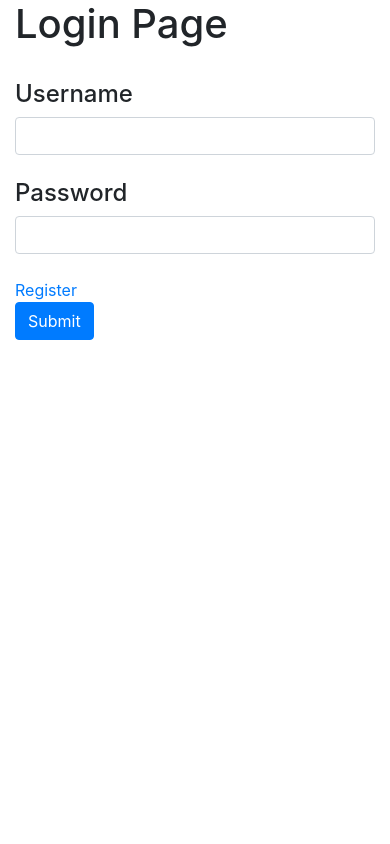
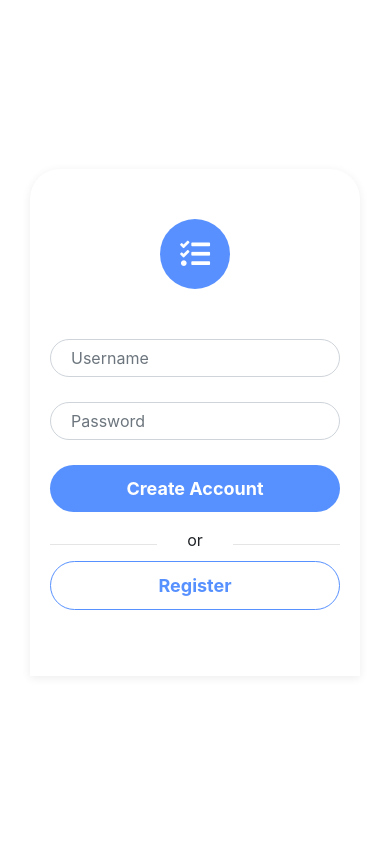
Before and after one commit to Dmncnrg/TaskManagementSystem, a CodeIgniter app: page /taskmanagementsystem/ in a window 390 px wide. Run offline with CodeIgniter, Linux system fonts and the light colour scheme.

Commit message:
login design done

```diff
--- a/application/controllers/TaskManager.php
+++ b/application/controllers/TaskManager.php
@@ -28,7 +28,7 @@ class TaskManager extends CI_Controller{
         {
             return true;
         } else {
-            $this->form_validation->set_message('login_user_check', 'Invalid username or password!');
+            $this->form_validation->set_message('login_user_check', '**Invalid username or password!');
             return false;
         }
     }
--- a/application/views/head.php
+++ b/application/views/head.php
@@ -4,10 +4,12 @@
     <meta charset="UTF-8">
     <meta http-equiv="X-UA-Compatible" content="IE=edge">
     <meta name="viewport" content="width=device-width, initial-scale=1.0">
-    <link rel="stylesheet" href="https://stackpath.bootstrapcdn.com/font-awesome/4.7.0/css/font-awesome.min.css">
-    <!-- <link href="https://cdn.jsdelivr.net/npm/bootstrap@5.0.2/dist/css/bootstrap.min.css" rel="stylesheet" integrity="sha384-EVSTQN3/azprG1Anm3QDgpJLIm9Nao0Yz1ztcQTwFspd3yD65VohhpuuCOmLASjC" crossorigin="anonymous">
-    <link rel="stylesheet" href="https://maxcdn.bootstrapcdn.com/bootstrap/4.5.2/css/bootstrap.min.css">
+    <!-- <link rel="stylesheet" href="https://stackpath.bootstrapcdn.com/font-awesome/4.7.0/css/font-awesome.min.css"> -->
+    <!-- <link href="https://cdn.jsdelivr.net/npm/bootstrap@5.0.2/dist/css/bootstrap.min.css" rel="stylesheet" integrity="sha384-EVSTQN3/azprG1Anm3QDgpJLIm9Nao0Yz1ztcQTwFspd3yD65VohhpuuCOmLASjC" crossorigin="anonymous"> -->
+    <!-- <link rel="stylesheet" href="https://maxcdn.bootstrapcdn.com/bootstrap/4.5.2/css/bootstrap.min.css"> -->
   <script src="https://ajax.googleapis.com/ajax/libs/jquery/3.5.1/jquery.min.js"></script>
   <script src="https://cdnjs.cloudflare.com/ajax/libs/popper.js/1.16.0/umd/popper.min.js"></script>
-  <script src="https://maxcdn.bootstrapcdn.com/bootstrap/4.5.2/js/bootstrap.min.js"></script> -->
+  <script src="https://maxcdn.bootstrapcdn.com/bootstrap/4.5.2/js/bootstrap.min.js"></script>
   <link rel="stylesheet" href="https://maxcdn.bootstrapcdn.com/bootstrap/4.5.2/css/bootstrap.min.css">
+  <link rel="stylesheet" href="style.css">
+  <link rel="stylesheet" href="https://use.fontawesome.com/releases/v5.15.3/css/all.css">
--- a/application/views/login.php
+++ b/application/views/login.php
@@ -5,14 +5,31 @@ include 'head.php';
         <title>Login Form</title>
     </head>
 <body>
-    <div class="container">
-        <h1>Login Page</h1><br>
-        <?php echo validation_errors(); ?>
+    <div class="container d-flex flex-column min-vh-100 justify-content-center align-items-center">
+    <div class="login-form ">
         <form action="" method="post">
-            <h4>Username</h4><input type="text" class="form-control" name="user" value=""><br>
-            <h4>Password</h4><input type="password" class="form-control" name="pw" value=""><br>
-            <a href="TaskManager/register">Register</a><br>
-            <input type="submit" class="btn btn-primary" name="Submit">
+            <div class="form-icon">
+                <span><i class="fas fa-tasks"></i></span>
+            </div>
+            <div class="form-group">
+                <input type="text" class="form-control item"  name="user" id="username" placeholder="Username">
+                <i style="color:red;"><?php echo form_error('user'); ?></i>
+            </div>
+            <div class="form-group">
+                <input type="password" class="form-control item"  name="pw" id="password" placeholder="Password">
+                <i style="color:red;"><?php echo form_error('pw'); ?></i>
+            </div>
+            <div class="form-group">
+                <button type="submit" class="btn btn-block create-account" name="Submit">Create Account</button>
+            </div>
+            <div class="row">
+            <div class="col"><hr></div>
+            <div class="col-auto">or</div>
+            <div class="col"><hr></div>
+            </div>
+            <div class="form-group">
+                <a href="TaskManager/register" class="btn btn-block register" role="button" aria-pressed="true">Register</a>
+            </div>
         </form>
     </div>
 </body>
--- /dev/null
+++ b/style.css
@@ -0,0 +1,86 @@
+/* *********************************************************** */
+/* LOG IN CSS START */
+/* *********************************************************** */
+.login-form{
+	padding: 50px 0;
+}
+
+.login-form form{
+    background-color: #fff;
+    max-width: 600px;
+    margin: auto;
+    padding: 50px 70px;
+    border-top-left-radius: 30px;
+    border-top-right-radius: 30px;
+    box-shadow: 0px 2px 10px rgba(0, 0, 0, 0.075);
+}
+
+.login-form .form-icon{
+	text-align: center;
+    background-color: #5891ff;
+    border-radius: 50%;
+    font-size: 40px;
+    color: white;
+    width: 100px;
+    height: 100px;
+    margin: auto;
+    margin-bottom: 50px;
+    line-height: 100px;
+}
+
+.login-form .item{
+	border-radius: 20px;
+    margin-bottom: 25px;
+    padding: 10px 20px;
+}
+
+.login-form .create-account{
+    border-radius: 30px;
+    padding: 10px 20px;
+    font-size: 18px;
+    font-weight: bold;
+    background-color: #5791ff;
+    border: none;
+    color: white;
+    margin-top: 20px;
+}
+.login-form .create-account:hover{
+    background-color: #fff;
+    border: 1px solid #5791ff ;
+    color: #5791ff;
+}
+
+.login-form .register{
+    border-radius: 30px;
+    padding: 10px 20px;
+    font-size: 18px;
+    font-weight: bold;
+    background-color: #fff;
+    border: 1px solid #5791ff ;
+    color: #5791ff;
+}
+.login-form .register:hover{
+    background-color: #5791ff;
+    border: 2px solid #fff ;
+    color: #fff;
+}
+
+@media (max-width: 576px) {
+    .login-form form{
+        padding: 50px 20px;
+    }
+
+    .login-form .form-icon{
+        width: 70px;
+        height: 70px;
+        font-size: 30px;
+        line-height: 70px;
+    }
+}
+/* *********************************************************** */
+/* LOG IN CSS END */
+/* *********************************************************** */
+
+/* *********************************************************** */
+/* REGISTER CSS START */
+/* *********************************************************** */
```
